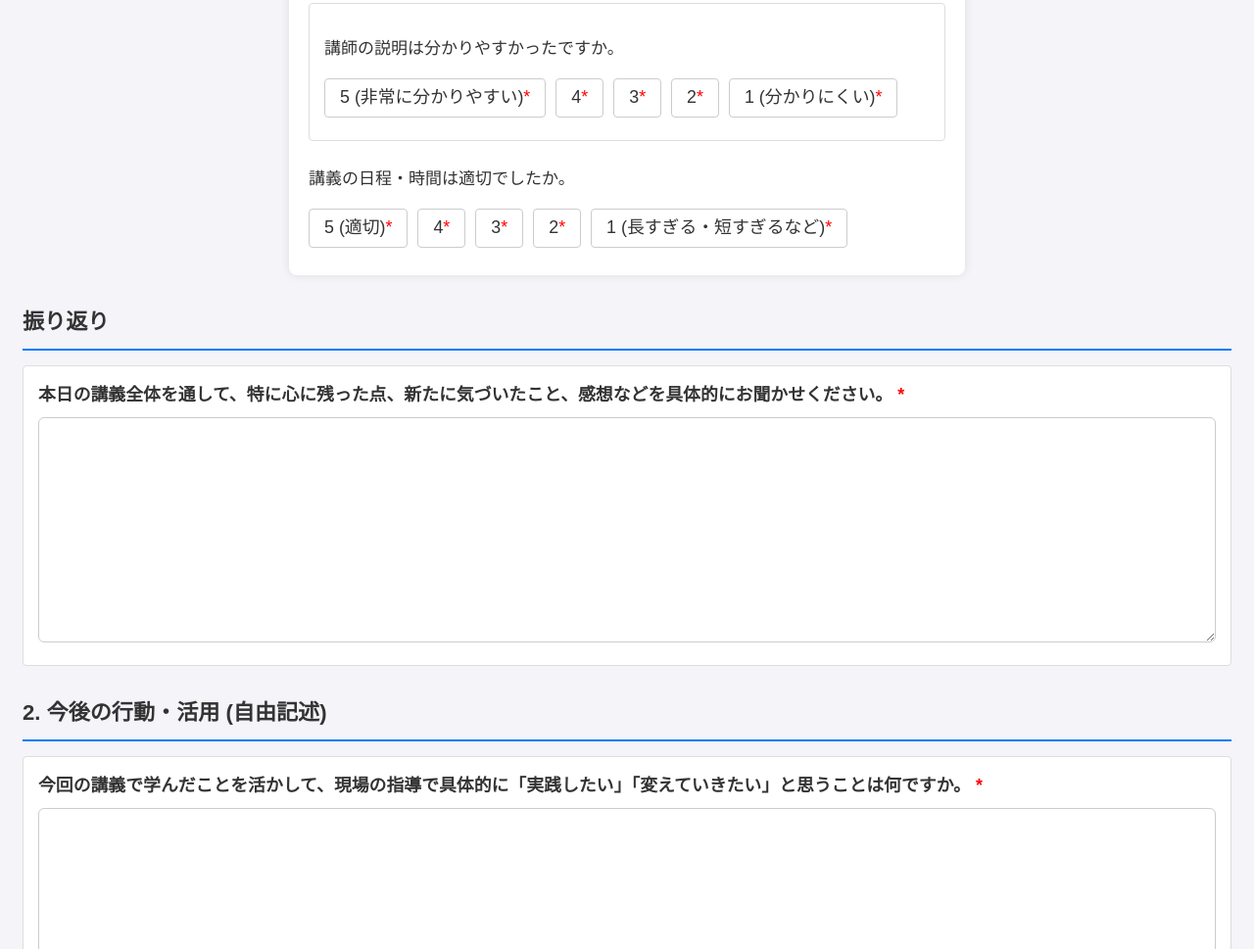
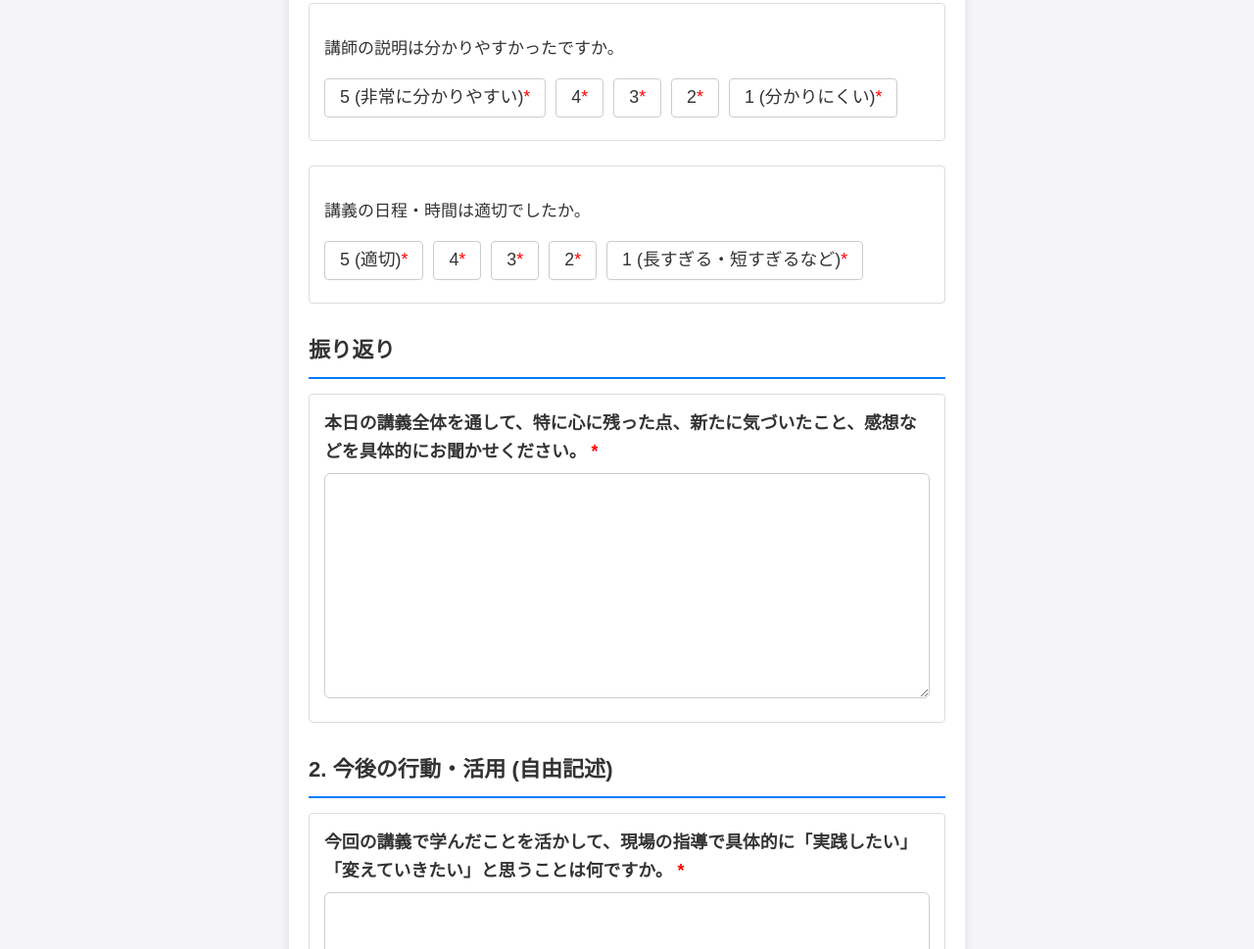
Before and after one commit to purodora20140515-hash/yokonori-05, a plain HTML site: page index.html in a window 1280 px wide. Shown: the part 1102-2071 px from the top of the page at 98% size. Drawn offline with Linux system fonts and the light colour scheme.

Commit message:
Update index.html

```diff
--- a/index.html
+++ b/index.html
@@ -236,6 +236,7 @@
             </div>
         </div>
 
+        <div class="question-group">
              <p>講義の日程・時間は適切でしたか。</p>
             <div class="rating">
                 <input type="radio" id="q5_5" name="5_講師評価" value="5" required hidden><label for="q5_5">5 (適切)</label>
```
